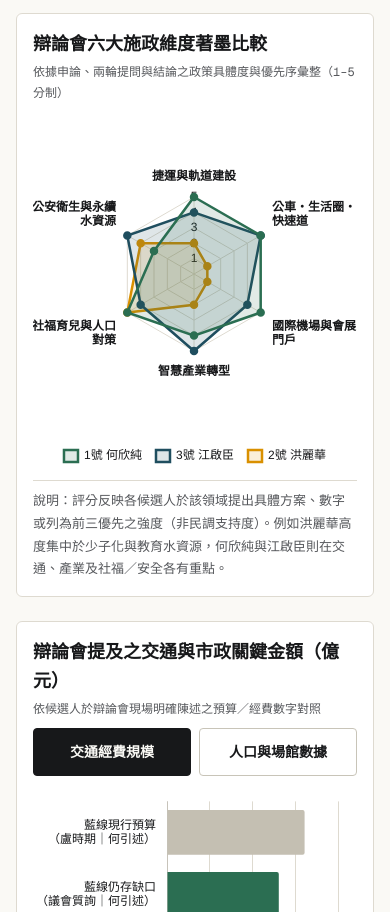
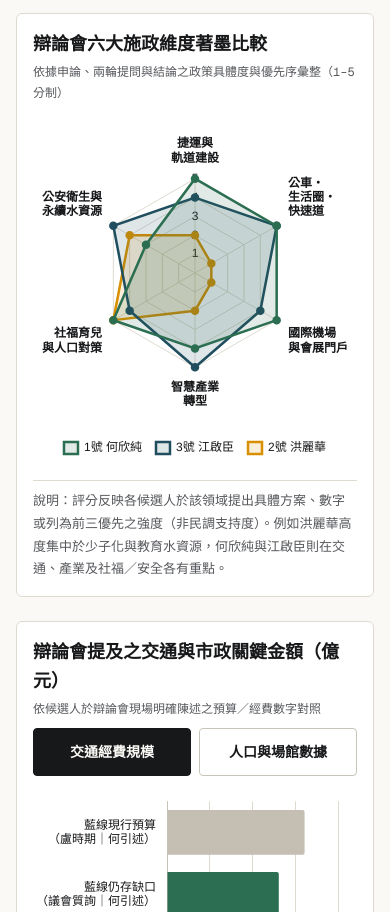
Before and after one commit to Ericchang715/Taichung-Mayoral-Debate, a plain HTML site: page index.html in a window 390 px wide. Shown: the part 10223-11135 px from the top of the page. Drawn offline with nearby package versions, Linux system fonts and the light colour scheme.

Commit message:
Keep radar labels fully visible on narrow phones

```diff
--- a/index.html
+++ b/index.html
@@ -2421,9 +2421,16 @@
     // 9. Chart.js Visualizations (Grounded Data, Token Colors)
     // =========================================================
     function wrapMobileChartLabel(label) {
-      return window.matchMedia(`(max-width: 640px)`).matches
-        ? String(label).match(/.{1,7}/gu)
-        : label;
+      if (!window.matchMedia(`(max-width: 640px)`).matches) return label;
+      const lines = {
+        [`捷運與軌道建設`]: [`捷運與`, `軌道建設`],
+        [`公車・生活圈・快速道`]: [`公車・`, `生活圈・`, `快速道`],
+        [`國際機場與會展門戶`]: [`國際機場`, `與會展門戶`],
+        [`智慧產業轉型`]: [`智慧產業`, `轉型`],
+        [`社福育兒與人口對策`]: [`社福育兒`, `與人口對策`],
+        [`公安衛生與永續水資源`]: [`公安衛生與`, `永續水資源`]
+      };
+      return lines[label] || String(label).match(/.{1,5}/gu);
     }
 
     function formatBarChartLabel(value) {
@@ -2486,6 +2493,7 @@
         options: {
           responsive: true,
           maintainAspectRatio: false,
+          layout: { padding: 8 },
           scales: {
             r: {
               min: 0,
```
